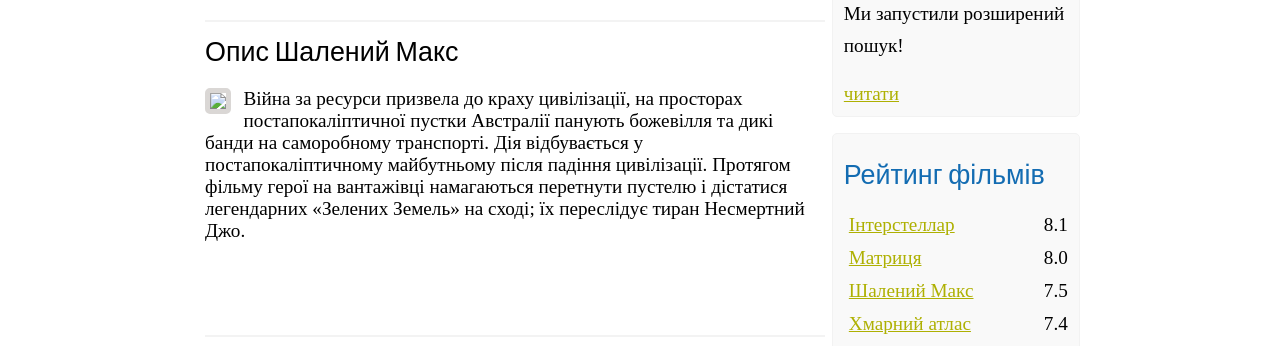
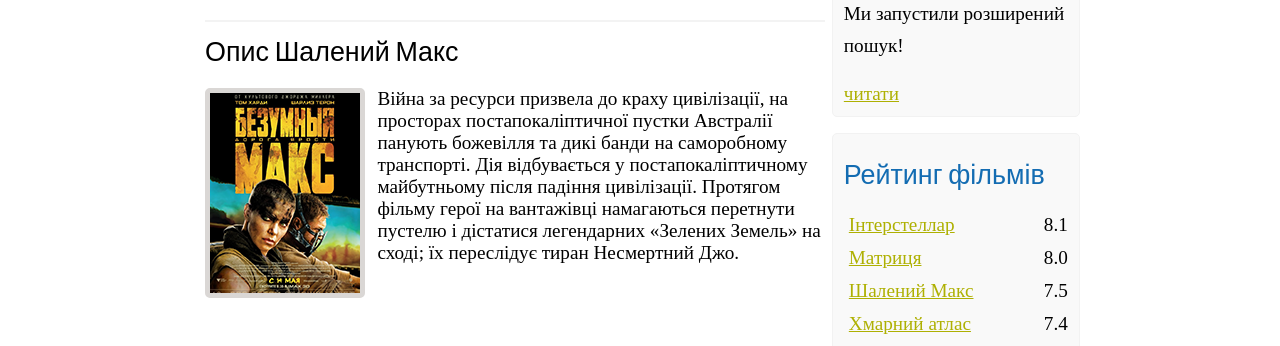
Before and after one commit to DenysKobenda/kinomonsterR, a website: page show1.html in a window 1280 px wide. Shown: the part 634-980 px from the top of the page. Drawn offline with Linux system fonts and the light colour scheme.

Commit message:
Update show1.html

```diff
--- a/show1.html
+++ b/show1.html
@@ -103,7 +103,7 @@
 
                     <h2>Опис Шалений Макс</h2>
                     <div class="description_film">
-                        <img src="assests/img/max.png">
+                        <img src="assets/img/max.png" alt="assets/img/none.png">
                         Війна за ресурси призвела до краху цивілізації, на просторах постапокаліптичної пустки Австралії панують божевілля та дикі банди на саморобному транспорті. Дія відбувається у постапокаліптичному майбутньому після падіння цивілізації. Протягом фільму герої на вантажівці намагаються перетнути пустелю і дістатися легендарних «Зелених Земель» на сході; їх переслідує тиран Несмертний Джо.
                     </div>
 
```
